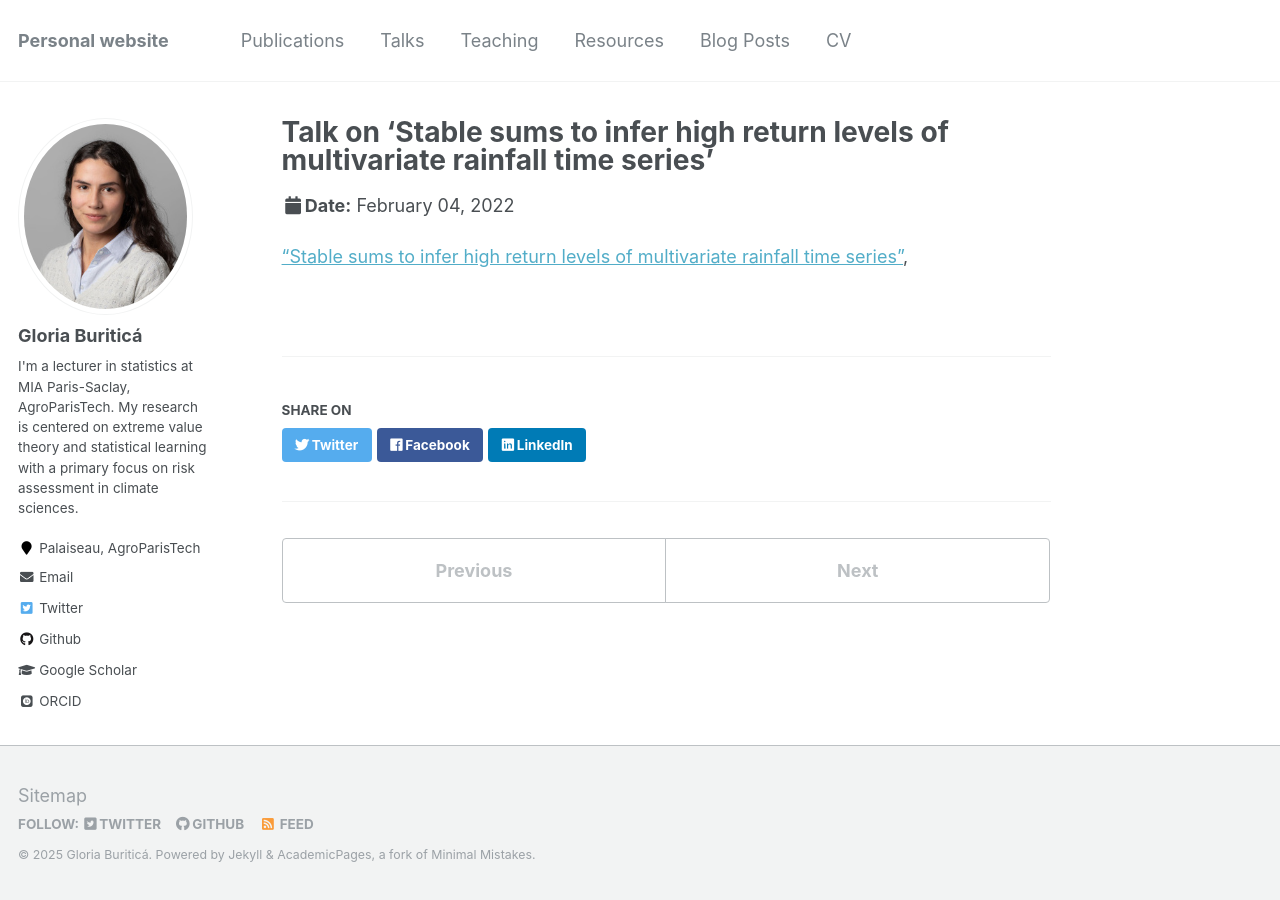
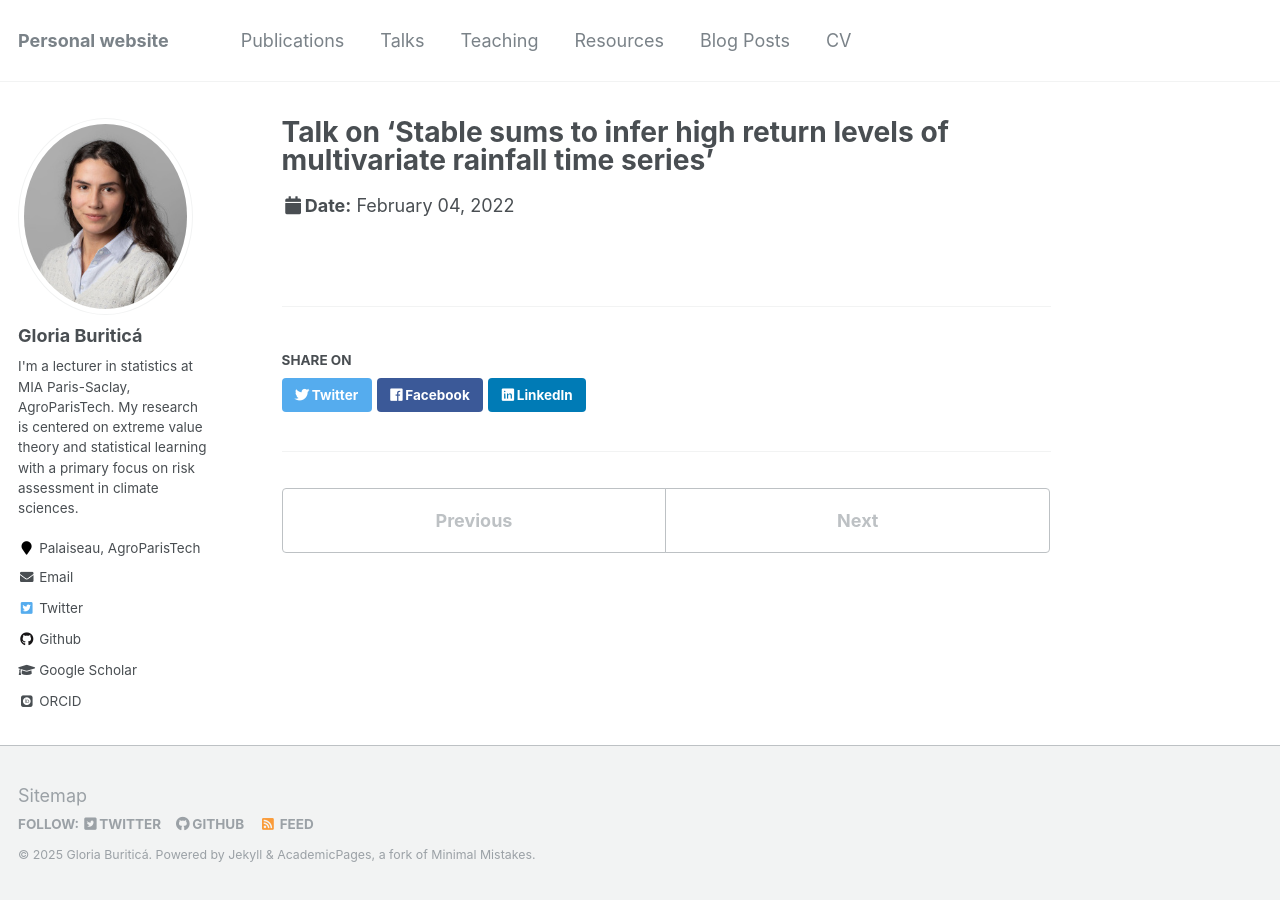
Before and after one commit to GBuritica/GBuritica.github.io, a Jekyll site: the page built from _talks/2022-02-04-talk-8.md, in a window 1280 px wide. Built offline with Jekyll 4.4.1, drawn with Linux system fonts in a browser that asks for light colours; some web fonts are replaced.

Commit message:
Update 2022-02-04-talk-8.md

```diff
--- a/_talks/2022-02-04-talk-8.md
+++ b/_talks/2022-02-04-talk-8.md
@@ -7,5 +7,3 @@ venue: "Seminar LSCE - Université Paris Saclay"
 date: 2022-02-04
 location: "Paris, France"
 ---
-
-  ["Stable sums to infer high return levels of multivariate rainfall time series"](http://wintenberger.fr/seminars.html),
```
